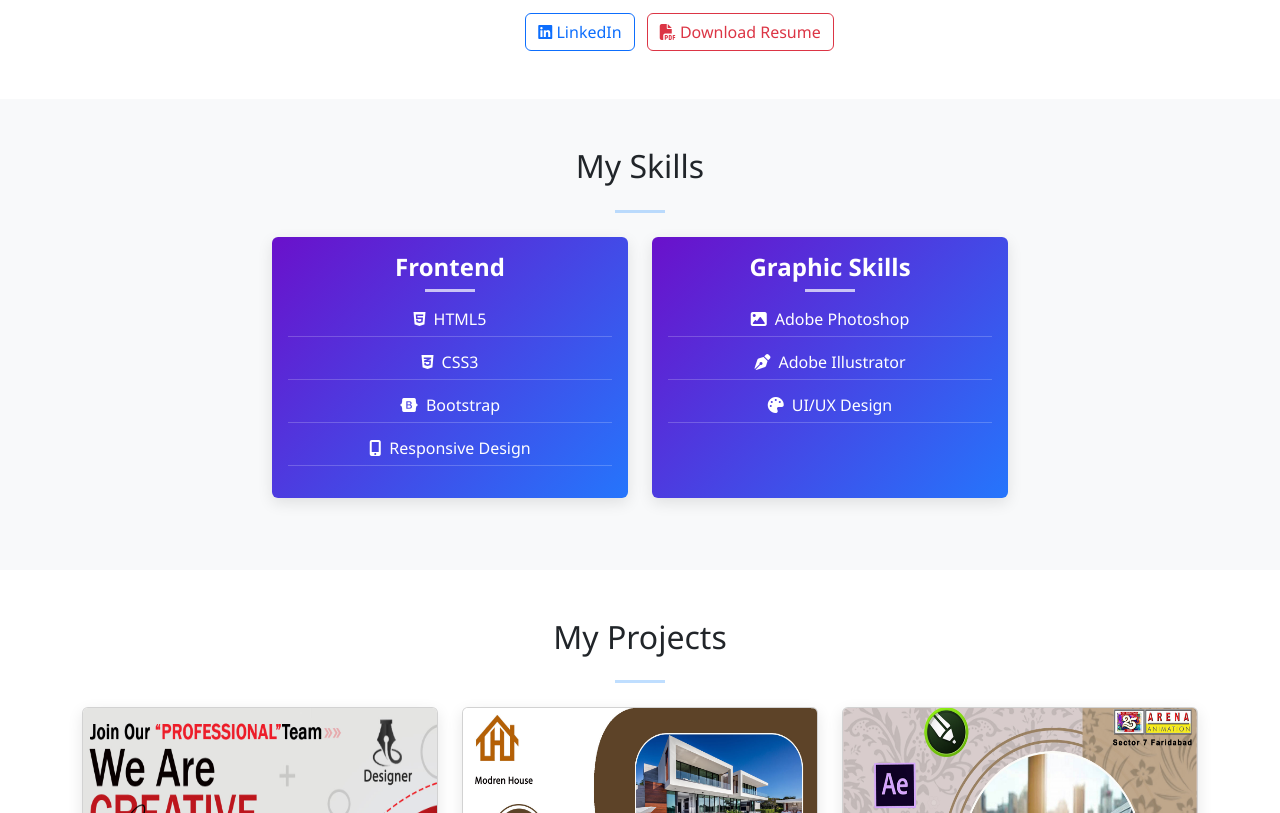
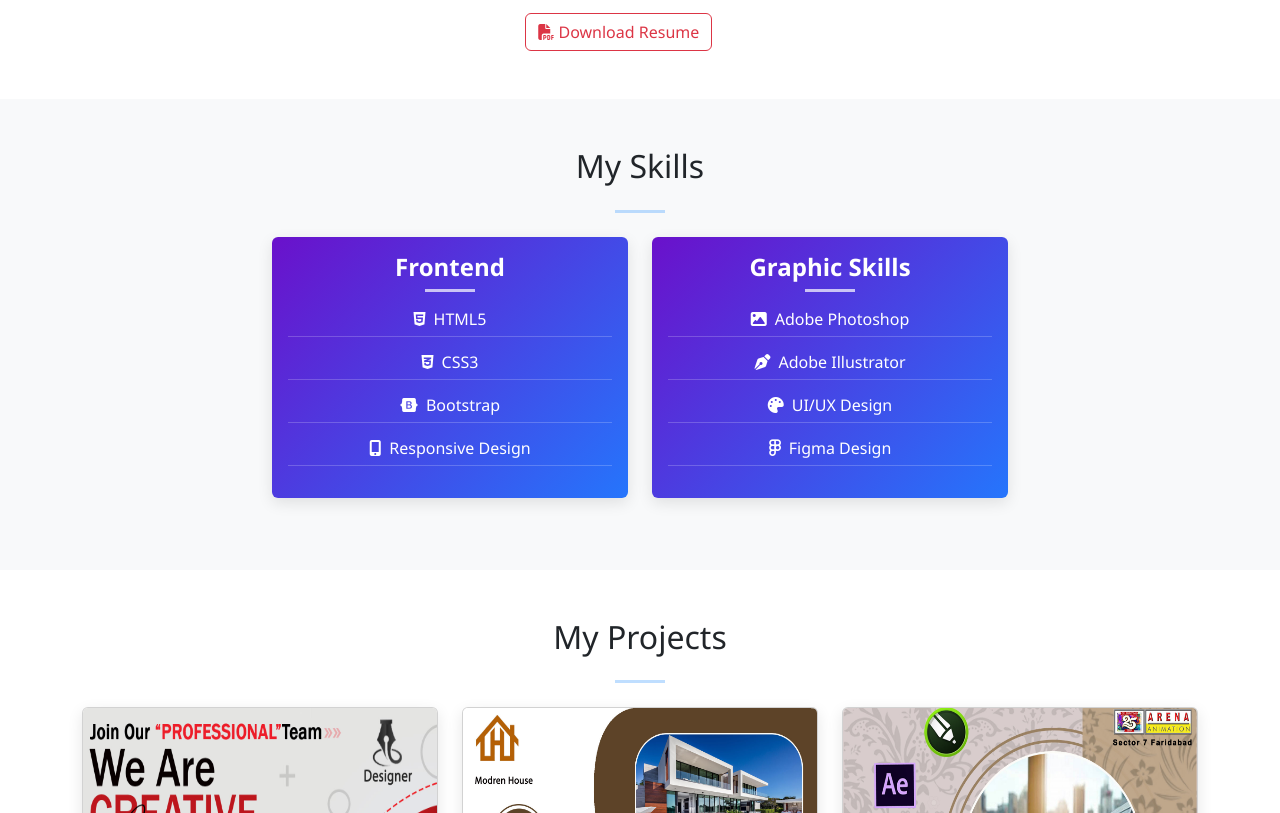
Before and after one commit to Shubham895/Portfolio, a plain HTML site: page index.html in a window 1280 px wide. Shown: the part 1180-1993 px from the top of the page. Drawn offline with nearby package versions, Linux system fonts and the light colour scheme.

Commit message:
Add files via upload

```diff
--- a/index.html
+++ b/index.html
@@ -59,7 +59,6 @@
                             <p>Hello! I'm Shubham Gahlot a passionate web & graphic designer with a focus on creating intuitive and responsive web applications.  I specialize in HTML, CSS or  BOOTSTRAP and various web frameworks.</p>
                             <p>I enjoy solving complex problems and turning ideas into reality through code. When I'm not coding, you can find me new thoughts, listen music.</p>
                             <div class="mt-3">
-                                <a href="#" class="btn btn-outline-primary me-2"><i class="fab fa-linkedin"></i> LinkedIn</a>
                                 <a href="SHUBHAM CV.pdf" class="btn btn-outline-danger" download><i class="fas fa-file-pdf"></i> Download Resume</a>
                             </div>
                         </div>
@@ -100,6 +99,7 @@
                                 <li><i class="fas fa-image me-2"></i>Adobe Photoshop</li>
                                 <li><i class="fa-solid fa-pen-nib me-2"></i>Adobe Illustrator</li>
                                 <li><i class="fa-solid fa-palette me-2"></i>UI/UX Design</li>
+                                <li><i class="fa-solid fab fa-figma me-2 "></i></i>Figma Design</li>
                             </ul>
                         </div>
                     </div>
```
